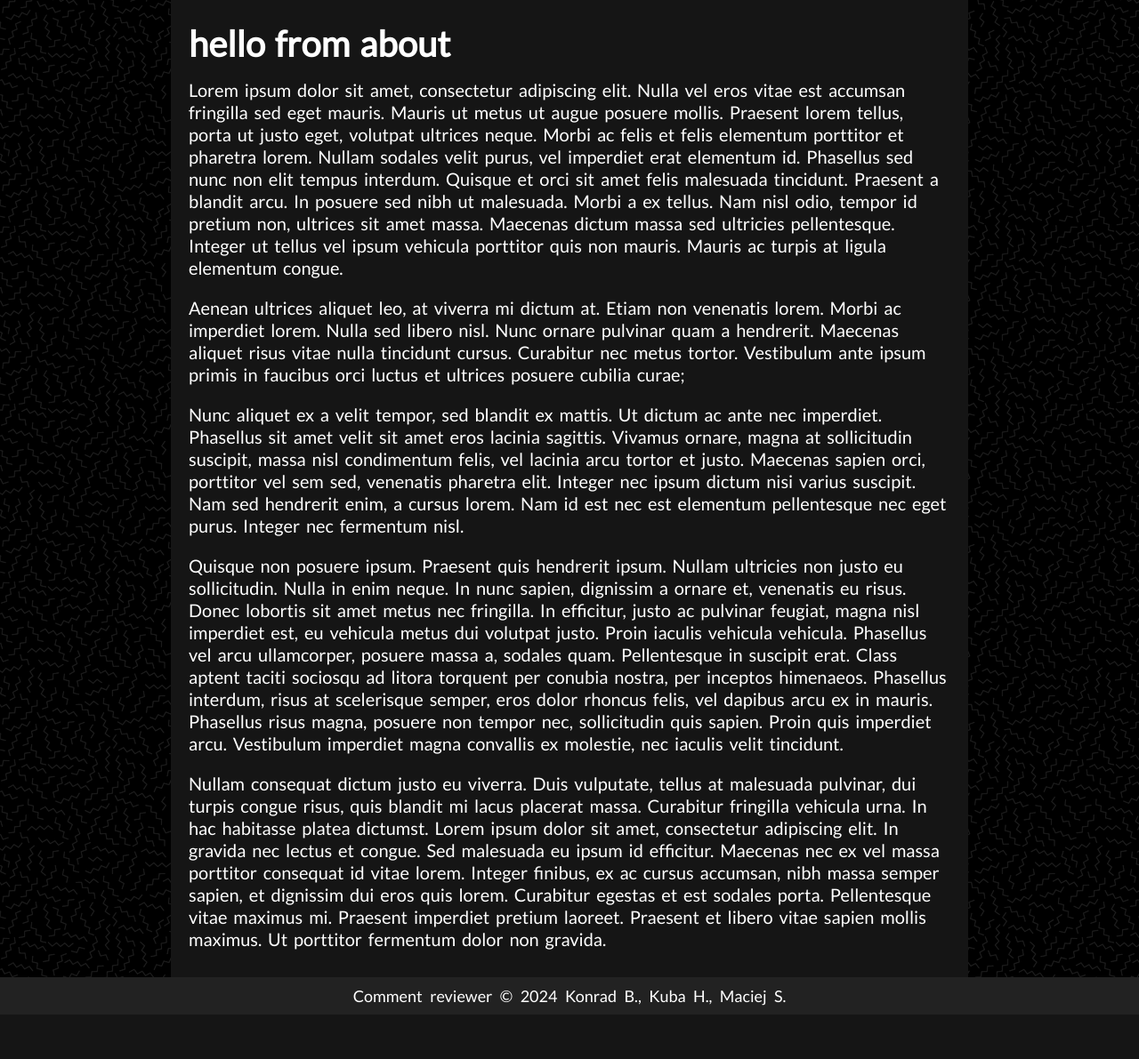
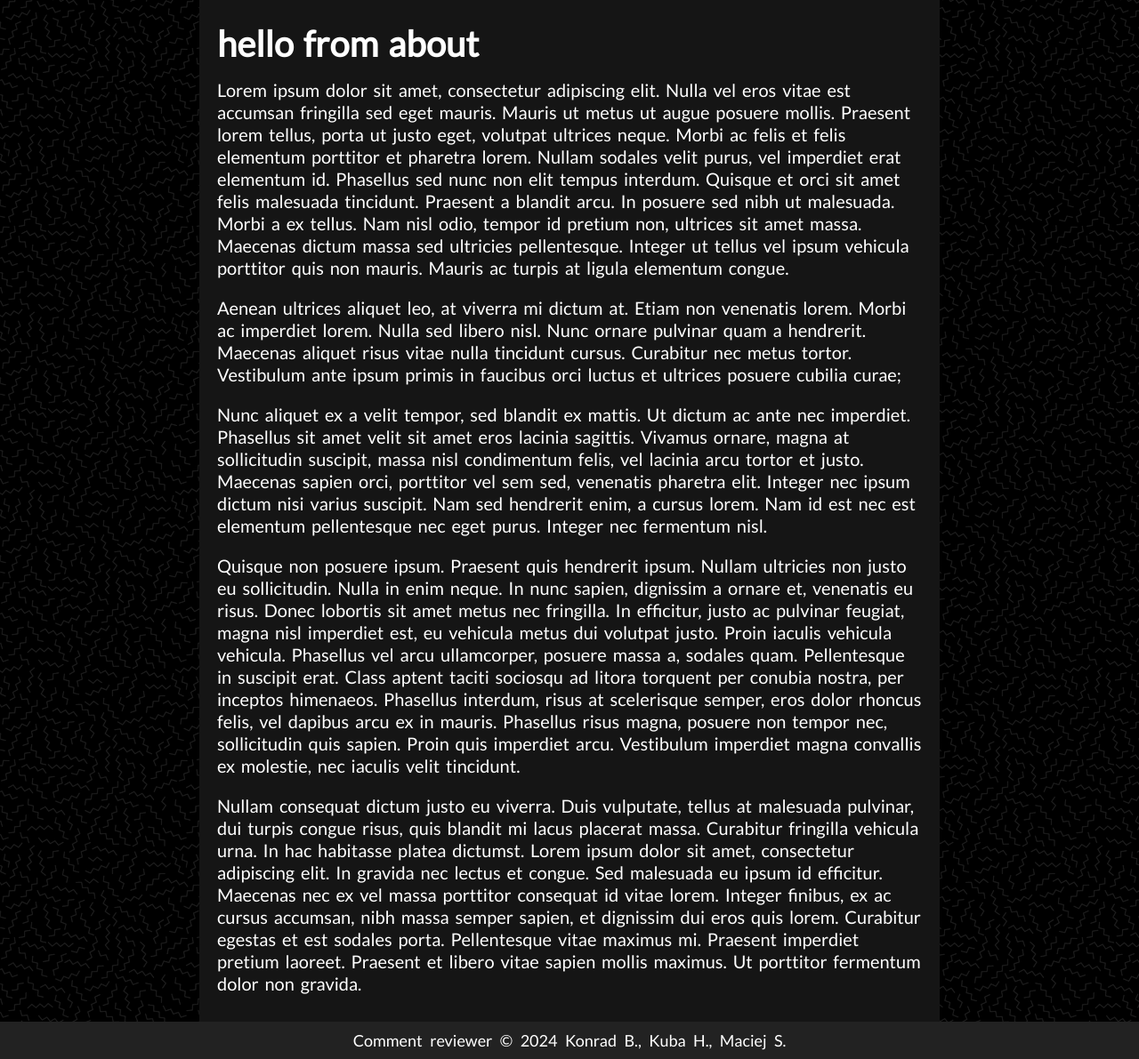
Before and after one commit to Macsok/Sentiment-Analysis-Application, a Flask app: page /about in a window 1280 px wide. Shown: the part 169-1360 px from the top of the page at 89% size. Before the commit the page ends 1310 px from the top, so only its background shows below. Run offline with Flask 3, Linux system fonts and the light colour scheme.

Commit message:
base container resize

```diff
--- a/web/static/css/base.css
+++ b/web/static/css/base.css
@@ -66,7 +66,7 @@ body{
 #container{
 	padding-top: 10px;
 	padding-bottom: 10px;
-	width: 70vw;
+	width: 65vw;
 	margin-left: auto;
 	margin-right: auto;
 	background-color: #151515;
```
